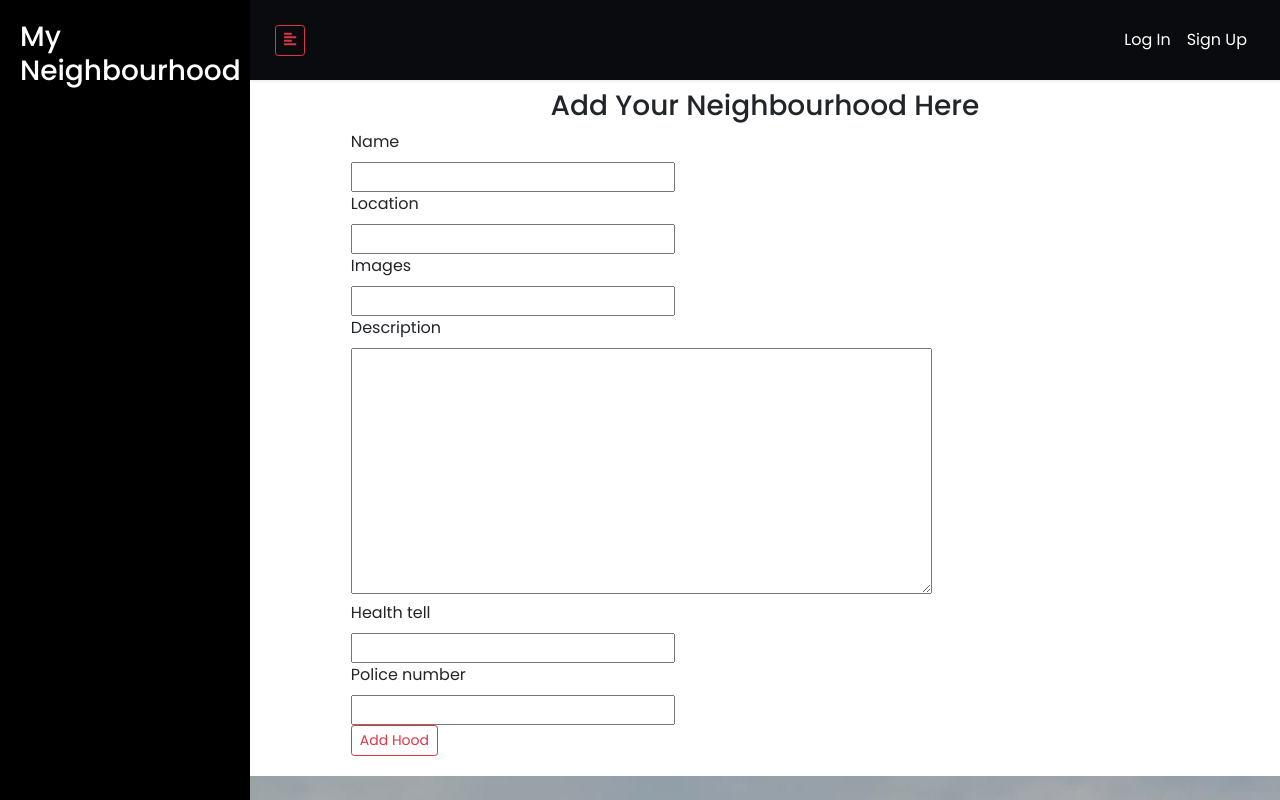
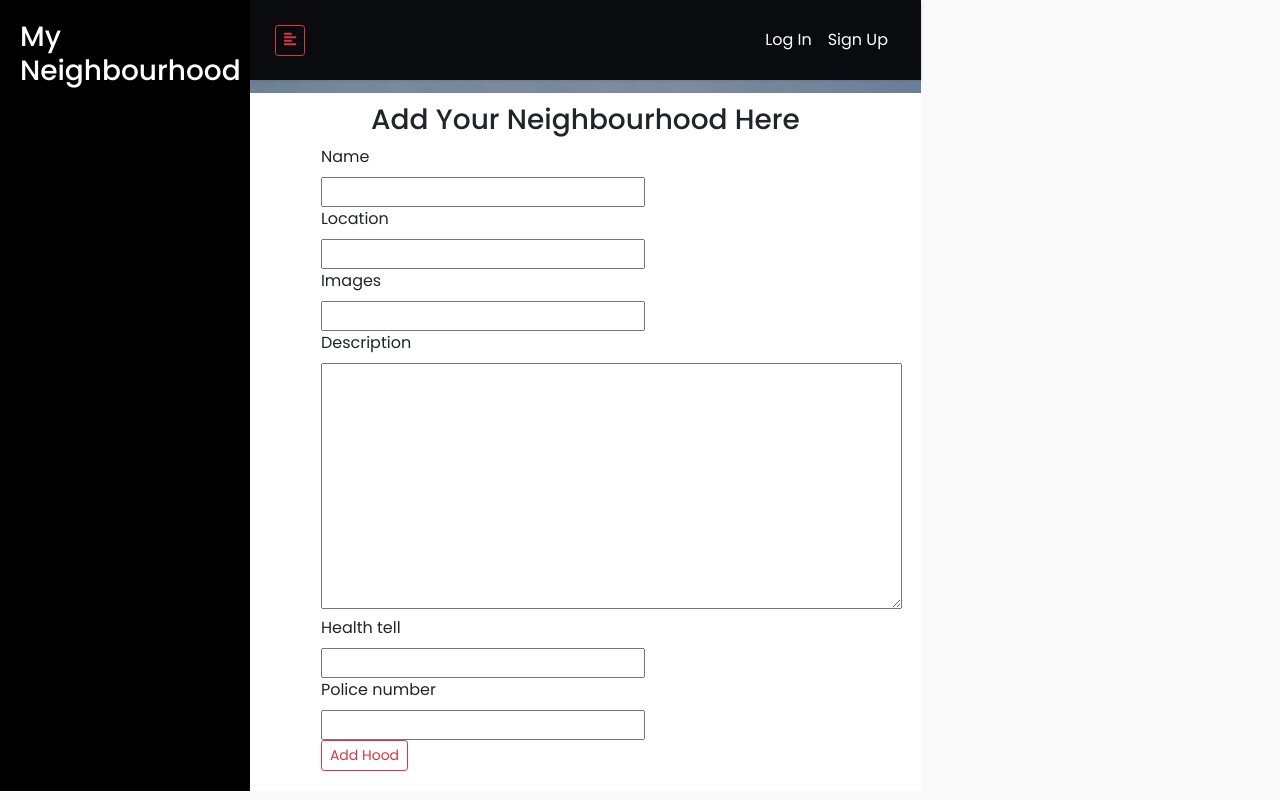
Before and after one commit to maureenndiema/My-Neighbourhood, a Django app: page /new-hood/ in a window 1280 px wide. Run offline with Django 4.2, Linux system fonts and the light colour scheme; some libraries are stand-ins or nearby versions.

Commit message:
updating styling

```diff
--- a/static/css/styles.css
+++ b/static/css/styles.css
@@ -197,9 +197,9 @@
 }
 
 #content {
-    width: 100%;
+    /* width: 100%; */
     padding-left: 0px;
-    min-height: 100vh;
+    /* min-height: 100vh; */
     transition: all 0.3s;
 }
 
```
